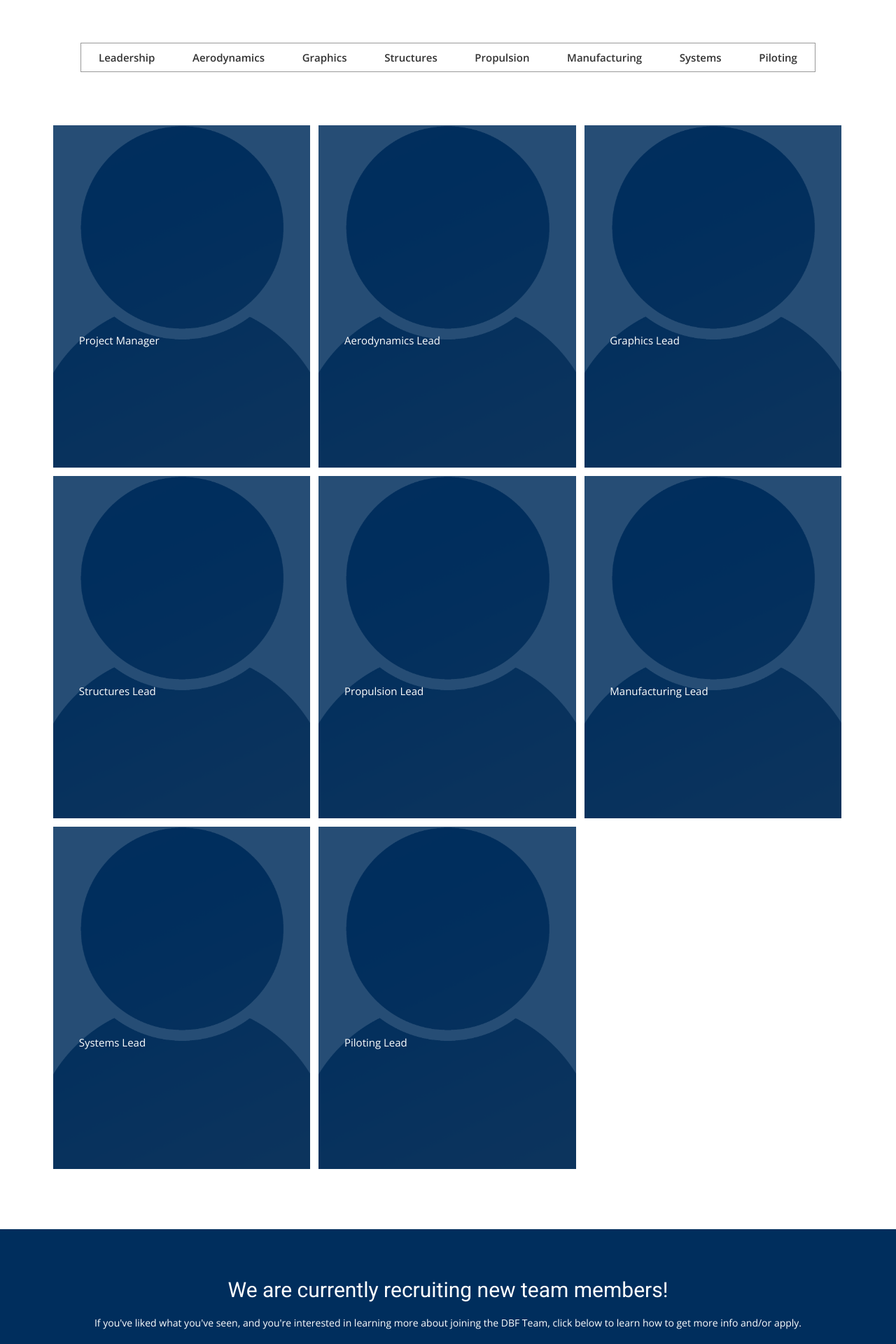
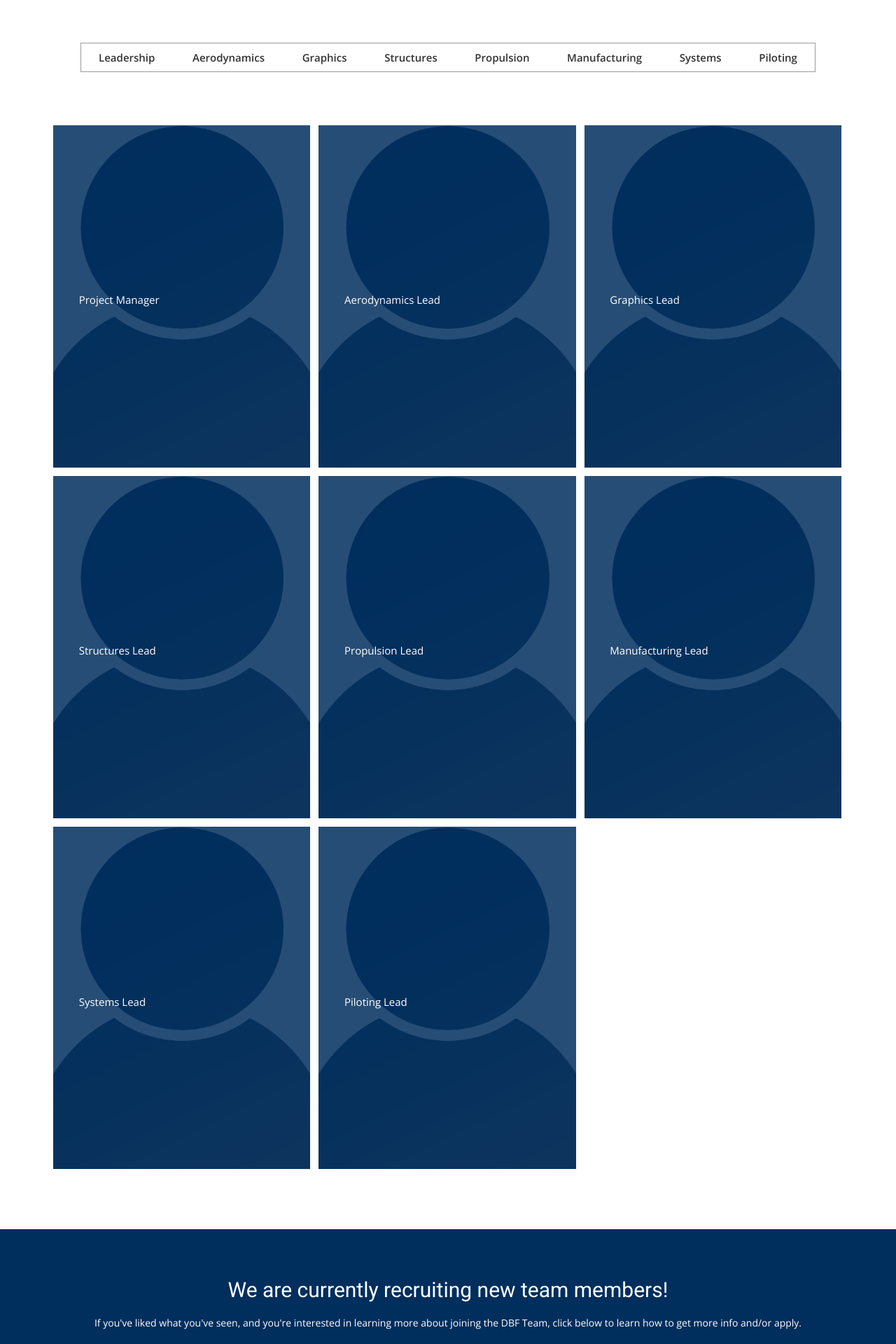
Before and after one commit to BYU-Aeronautics-Club/DBF, a Jekyll site: the page built from members.html, in a window 1280 px wide. Shown: the part 441-2361 px from the top of the page at 70% size. Built offline with Jekyll 4.4.1, drawn with Linux system fonts in a browser that asks for light colours; nearby versions of some CDN libraries; some web fonts are replaced.

Commit message:
try reversing movement

```diff
--- a/css/airspace.css
+++ b/css/airspace.css
@@ -584,10 +584,10 @@ font header .navbar-default .navbar-nav li a:hover {
 #portfolio-work .block .portfolio-contant ul li:hover .position-center {
   position: absolute;
   top: 50%;
-  -webkit-transform: translate(0%, -50%);
-  -moz-transform: translate(0%, -50%);
-  -ms-transform: translate(0%, -50%);
-  transform: translate(0%, -50%);
+  -webkit-transform: translate(0%, 50%);
+  -moz-transform: translate(0%, 50%);
+  -ms-transform: translate(0%, 50%);
+  transform: translate(0%, 50%);
   color: #002E5D;
   background-color:rgba(255,255,255,0.75); border-radius: 5px;
   padding: 10px;
@@ -631,10 +631,10 @@ font header .navbar-default .navbar-nav li a:hover {
   top: 50%;
   left: 10%;
   color: white;
-  -webkit-transform: translate(0%, 50%);
-  -moz-transform: translate(0%, 50%);
-  -ms-transform: translate(0%, 50%);
-  transform: translate(0%, 50%);
+  -webkit-transform: translate(0%, -50%);
+  -moz-transform: translate(0%, -50%);
+  -ms-transform: translate(0%, -50%);
+  transform: translate(0%, -50%);
   -webkit-transition: .5s all;
   -o-transition: .5s all;
   transition: .5s all;
```
